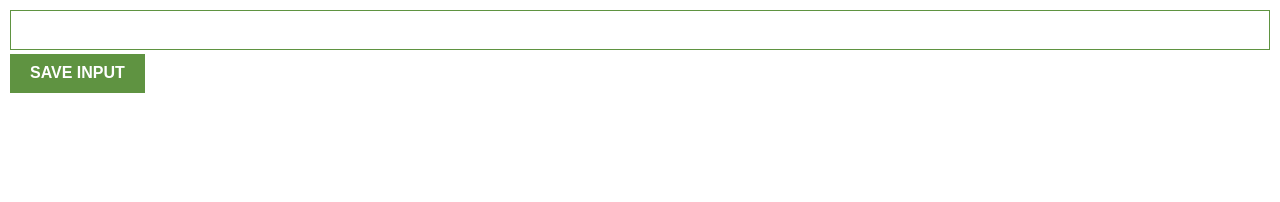
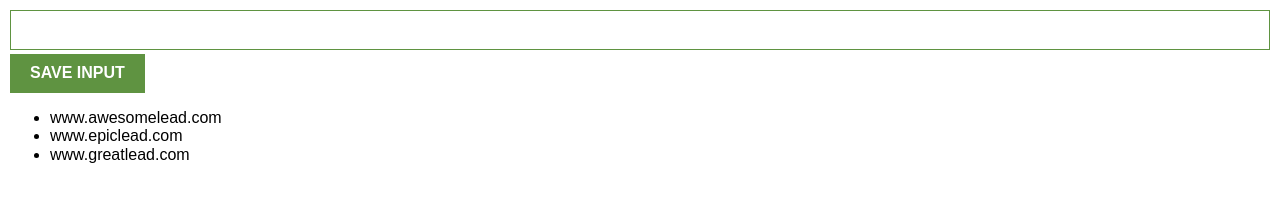
Before and after one commit to julianaraujo333/s-chrome-extension-save-url, a website built with Vite: page index.html in a window 1280 px wide. Built offline with nearby package versions, Linux system fonts and the light colour scheme.

Commit message:
showing leads

```diff
--- a/index.html
+++ b/index.html
@@ -5,6 +5,8 @@
     <body>
         <input type="text" id="input-el">
         <button id="input-btn">SAVE INPUT</button>
+
+        <ul id="ul-el"></ul>
         <script src="index.js"></script>
     </body>
 </html>
--- a/index.js
+++ b/index.js
@@ -1,5 +1,16 @@
-let inputBtn = document.getElementById("input-btn")
+let myLeads = ["www.awesomelead.com", "www.epiclead.com", "www.greatlead.com"]
+const inputEl = document.getElementById("input-el")
+const inputBtn = document.getElementById("input-btn")
+const ulEl = document.getElementById("ul-el")
+
+console.log(ulEl)
 
 inputBtn.addEventListener("click", function() {
-    console.log("Button clicked from addEventListener")
+    myLeads.push(inputEl.value)
+    console.log(myLeads)
 })
+
+
+for (let i = 0; i < myLeads.length; i++) {
+  ulEl.innerHTML += "<li>" + myLeads[i] + "</li>"
+}
```
